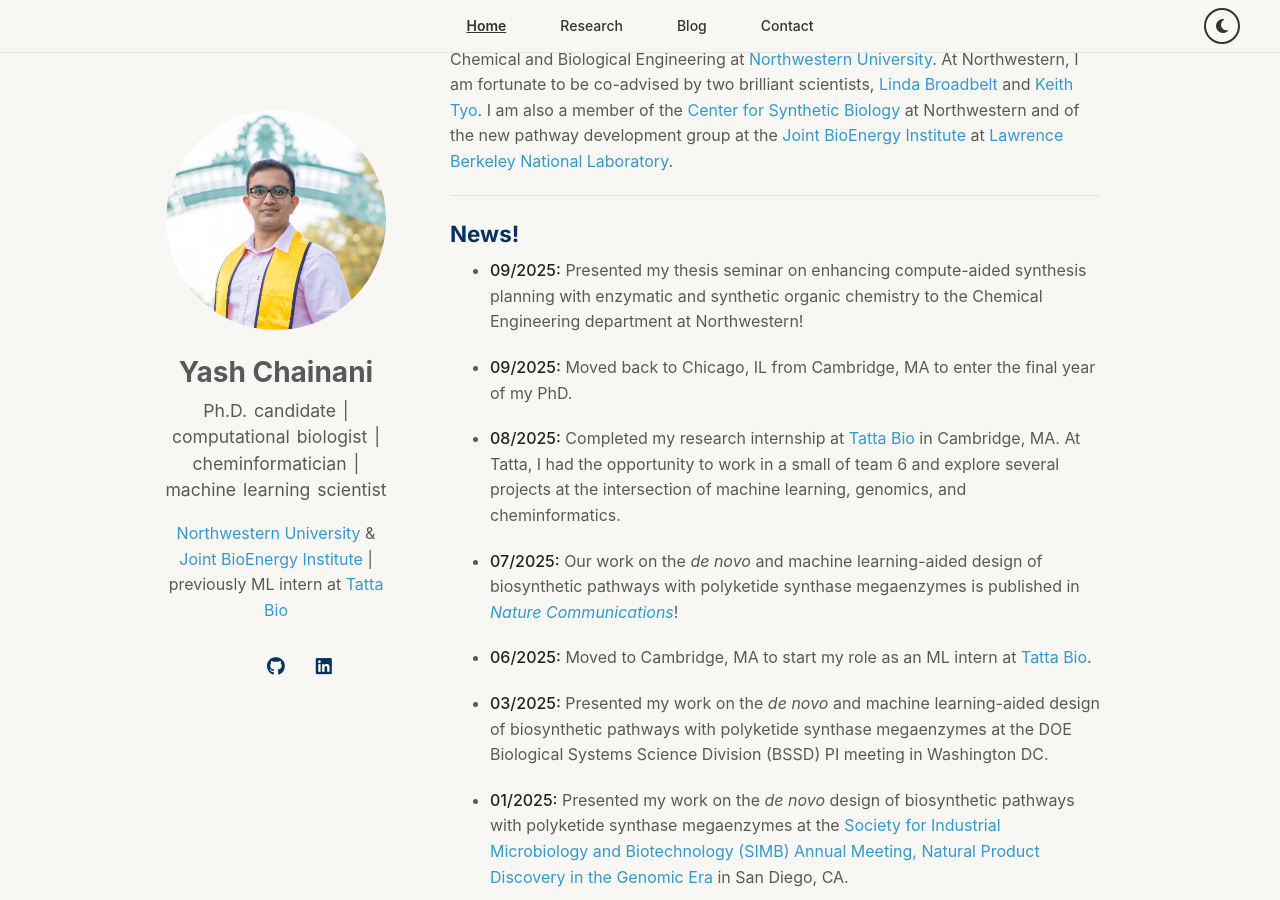
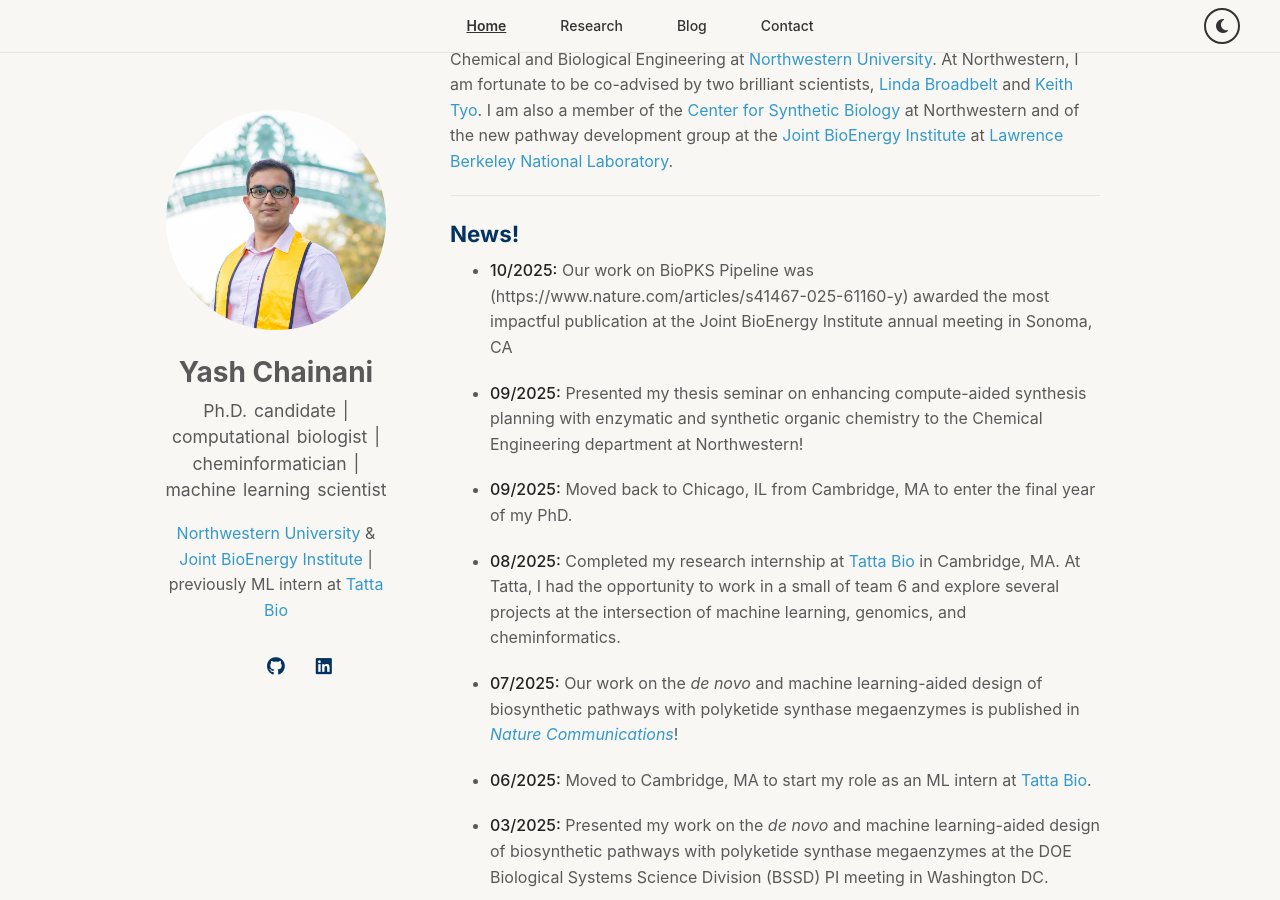
Before and after one commit to yashchainani21/yashchainani21.github.io, a Jekyll site: the page built from index.md, in a window 1280 px wide and 900 px high, scrolled down 526 px. Built offline with Jekyll 4.4.1, drawn with Linux system fonts in a browser that asks for light colours; a style sheet for code colours, icons or effects is not loaded; our own code applies the rules of GitHub Pages for plain Markdown files.

Commit message:
update news

```diff
--- a/index.md
+++ b/index.md
@@ -13,6 +13,8 @@
 ---
 
 ## News!
+
+- **10/2025:** Our work on BioPKS Pipeline was (https://www.nature.com/articles/s41467-025-61160-y) awarded the most impactful publication at the Joint BioEnergy Institute annual meeting in Sonoma, CA
 
 - **09/2025:** Presented my thesis seminar on enhancing compute-aided synthesis planning with enzymatic and synthetic organic chemistry to the Chemical Engineering department at Northwestern!
 
```
